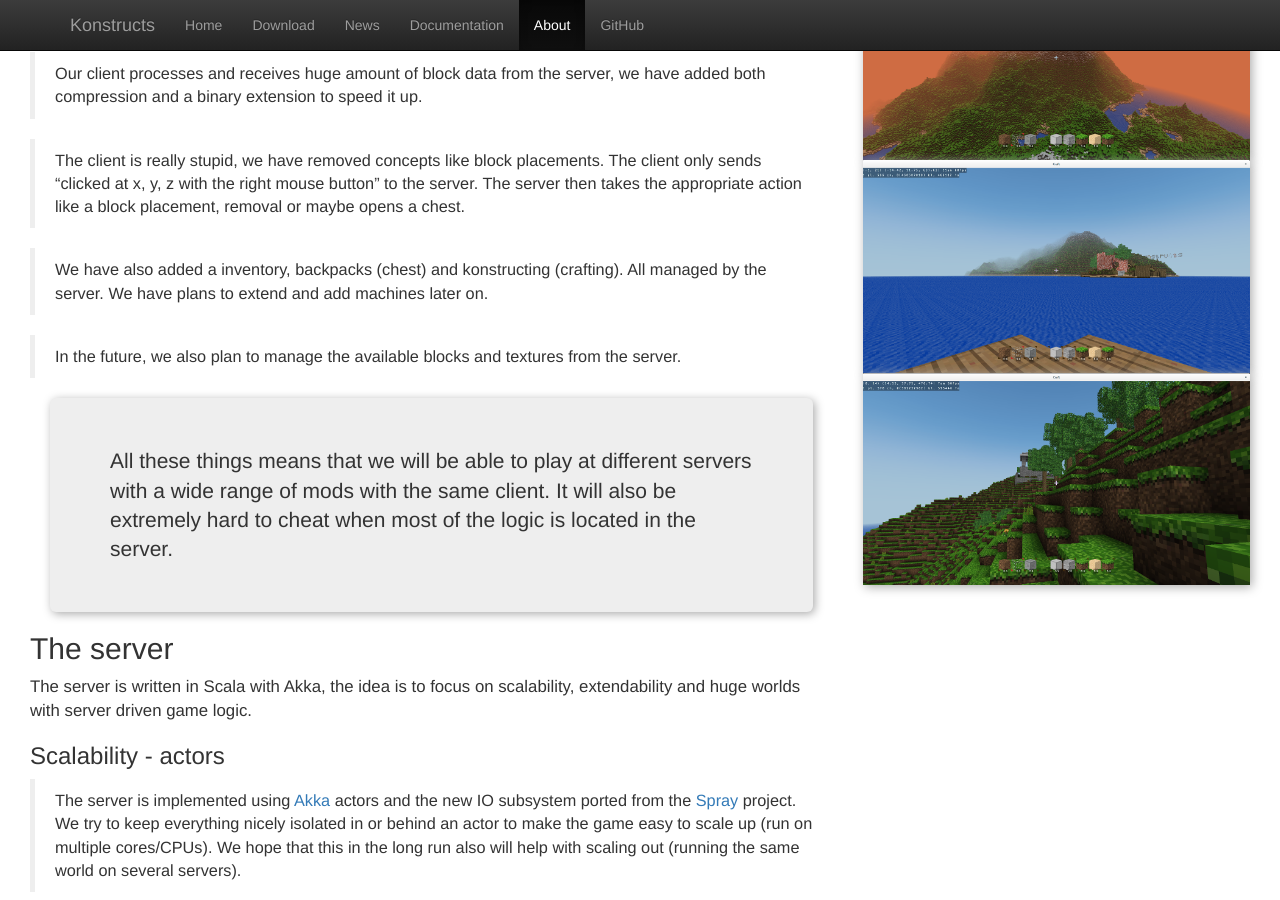
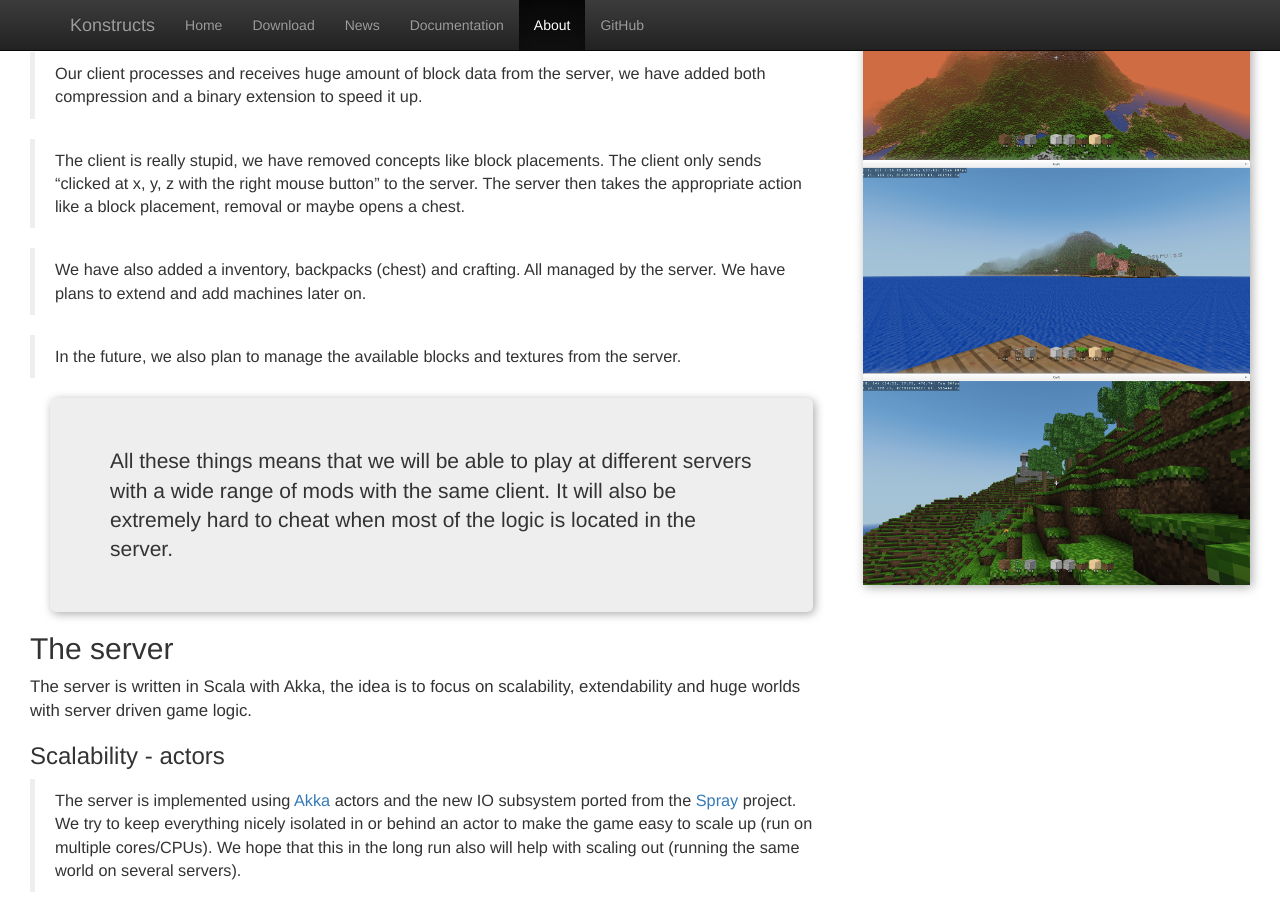
Before and after one commit to konstructs/konstructs.github.io, a Jekyll site: the page built from about.md, in a window 1280 px wide and 900 px high, scrolled down 490 px. Built offline with Jekyll 4.4.1, drawn with Linux system fonts in a browser that asks for light colours; nearby versions of some CDN libraries; Markdown is read by kramdown in place of the engine named in the settings.

```diff
--- a/about.md
+++ b/about.md
@@ -36,7 +36,7 @@ our public server, but for a private world, you need both.
 > server. The server then takes the appropriate action like a block placement,
 > removal or maybe opens a chest.
 
-> We have also added a inventory, backpacks (chest) and konstructing (crafting).
+> We have also added a inventory, backpacks (chest) and crafting.
 > All managed by the server. We have plans to extend and add machines later on.
 
 > In the future, we also plan to manage the available blocks and textures from
```
Also changed, not shown: _posts/2015-09-05-release-2.md (+1 -1 lines), documentation/crafting.md (renamed from documentation/konstructing.md, +11 -4 lines), documentation/index.md (+1 -1 lines), images/documentation/HUD.png (added).
